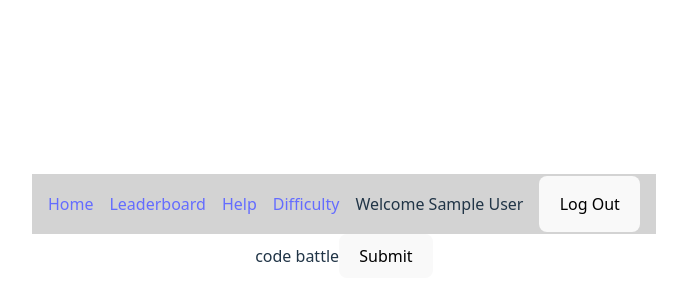
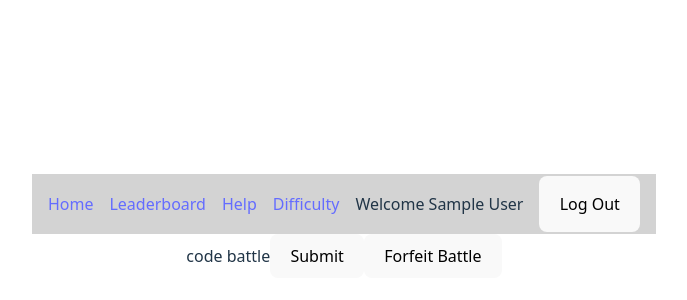
Before and after one commit to HaimFC/code-battle, a React (Vite) app in the folder code-battle/: page /code-battle in a window 1280 px wide. Shown: the part 174-474 px from the top of the page, without its empty margins (296-983 px from the left). Built offline with nearby package versions, Linux system fonts and the light colour scheme; sample sign-in values are in the browser's storage.

Commit message:
user can forfeit

```diff
--- a/code-battle/src/pages/CodeBattlePage.jsx
+++ b/code-battle/src/pages/CodeBattlePage.jsx
@@ -1,7 +1,11 @@
 import { useEffect, useState } from "react";
 import { getMockBattleByID } from "../utils/supabaseQueries";
 
-export default function CodeBattlePage({ battleID, handleFinishCoding }) {
+export default function CodeBattlePage({
+  battleID,
+  handleFinishCoding,
+  handleForfeitBattle,
+}) {
   const [data, setData] = useState(null);
   useEffect(() => {
     async function getData() {
@@ -15,6 +19,7 @@ export default function CodeBattlePage({ battleID, handleFinishCoding }) {
     <>
       code battle
       <button onClick={handleFinishCoding}>Submit</button>
+      <button onClick={handleForfeitBattle}>Forfeit Battle</button>
     </>
   );
 }
```
